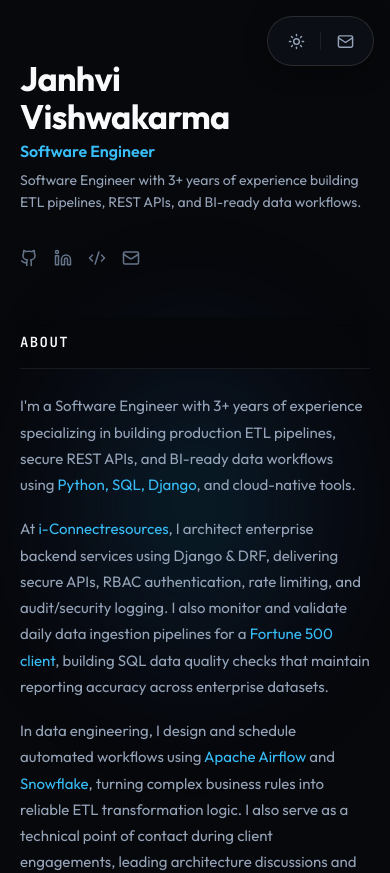
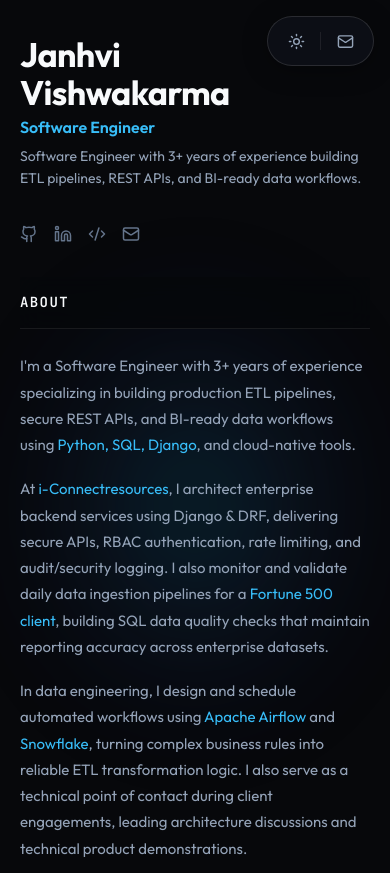
Before and after one commit to Janhvvi/janhvi-vishwakarma-portfolio, a React (Vite) app: page / in a window 390 px wide. Shown: the top 873 px of the page. Built offline with nearby package versions, Linux system fonts and the light colour scheme.

Commit message:
decrease top padding

```diff
--- a/src/index.css
+++ b/src/index.css
@@ -185,7 +185,7 @@ body {
   height: 100vh;
   display: flex;
   align-items: flex-start;
-  padding-top: 84px;
+  padding-top: 48px;
   padding-bottom: 40px;
   overflow-y: auto;
   scrollbar-width: none;
@@ -198,8 +198,8 @@ body {
   .profile-sidebar {
     position: relative;
     height: auto;
-    padding-top: 60px;
-    padding-bottom: 30px;
+    padding-top: 36px;
+    padding-bottom: 24px;
   }
 }
 
@@ -354,13 +354,13 @@ body {
    RIGHT CONTENT AREA & SECTIONS
    ========================================================================== */
 .profile-content {
-  padding: 84px 0 120px;
+  padding: 48px 0 100px;
   min-width: 0;
 }
 
 @media (max-width: 960px) {
   .profile-content {
-    padding: 20px 0 60px;
+    padding: 10px 0 60px;
   }
 }
 
```
